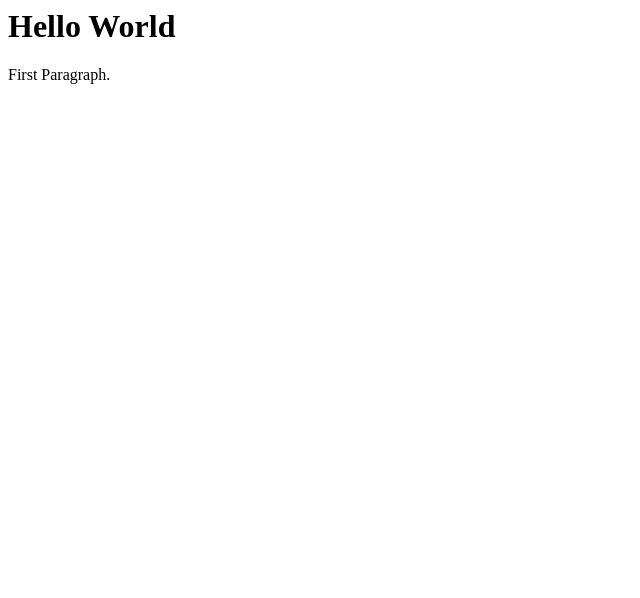
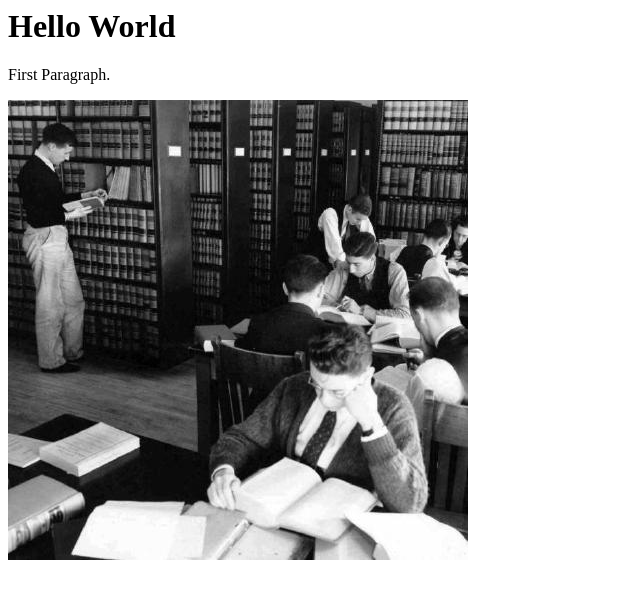
Before and after one commit to evanwill/home-page, a plain HTML site: page index.html in a window 1280 px wide. Shown: the whole page, without its empty margins (0-640 px from the left). Drawn offline with Linux system fonts and the light colour scheme.

Commit message:
add an image

```diff
--- a/index.html
+++ b/index.html
@@ -2,5 +2,6 @@
     <body>
         <h1>Hello World</h1>
         <p>First Paragraph.</p>
+        <p><img src="assets/images/profile.jpeg" alt="person in library"></p>
     </body>
 </html>
```
Also changed, not shown: assets/images/profile.jpeg (added).
